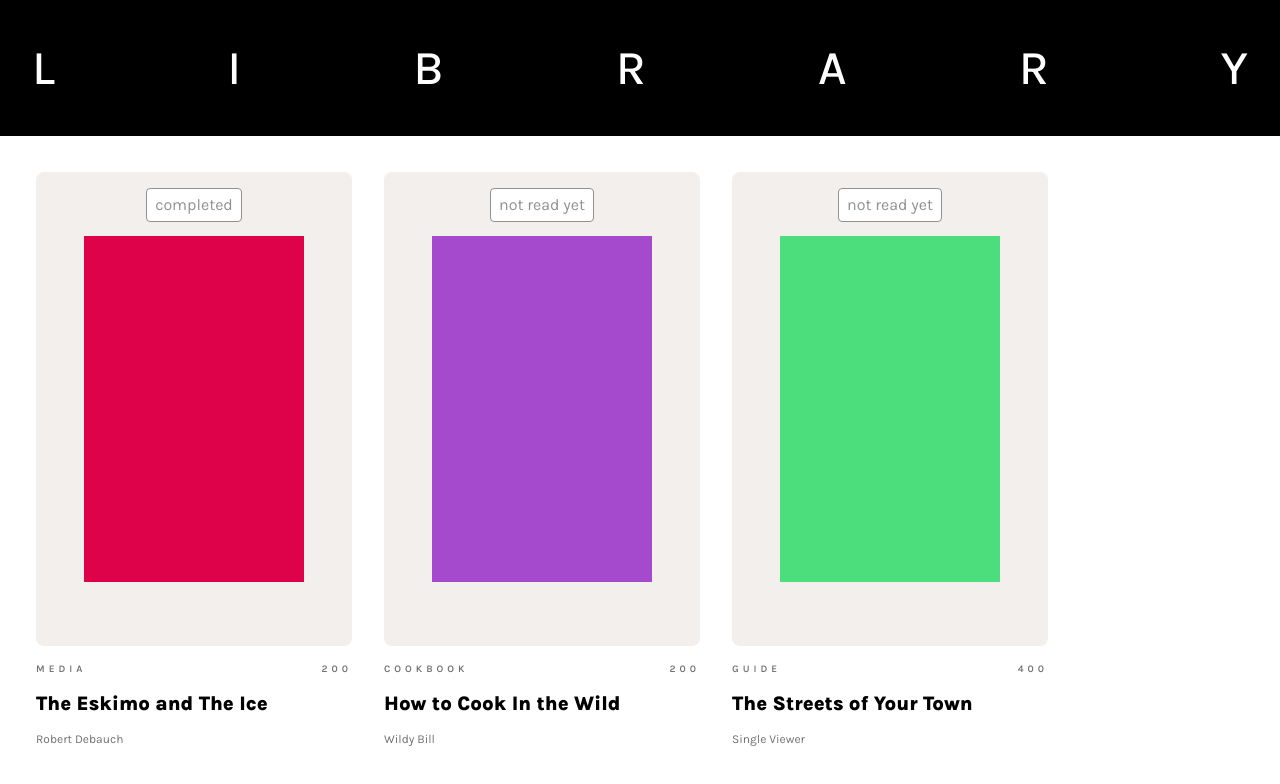
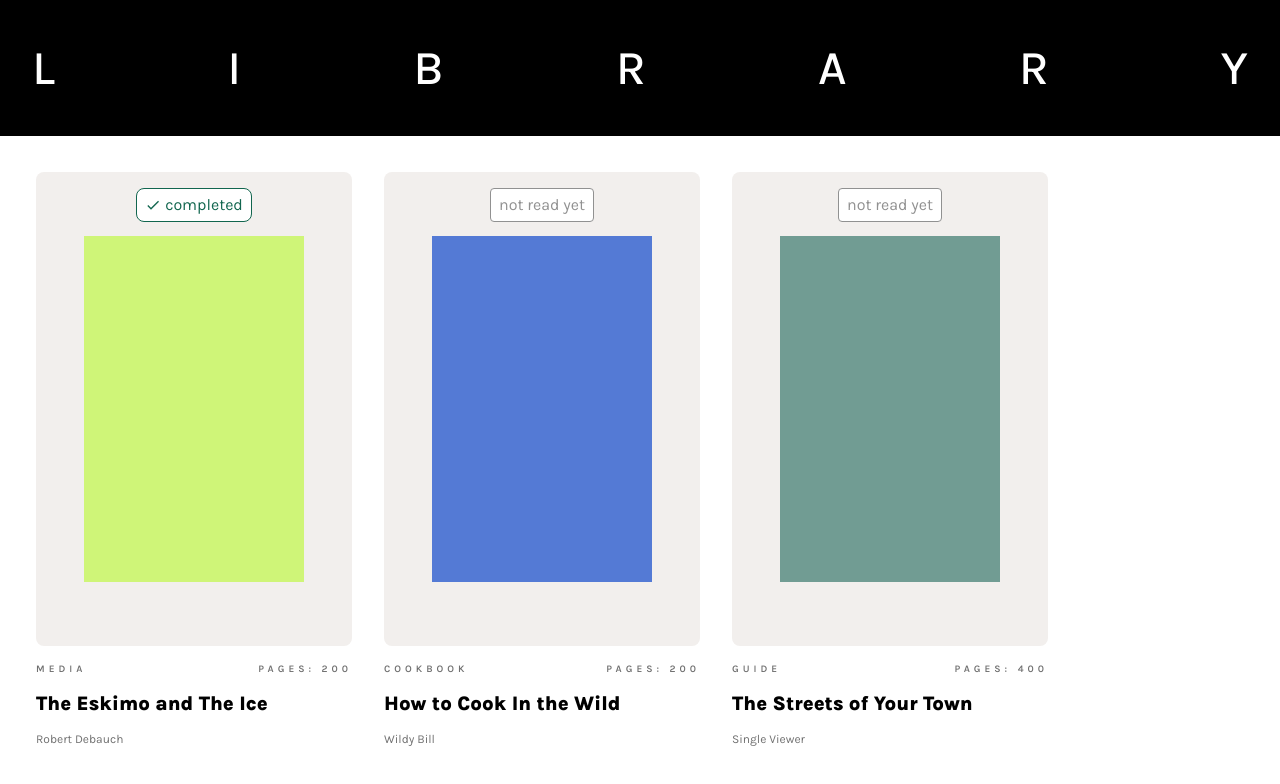
Before and after one commit to robertdebauch/odin-library, a plain HTML site: page index.html in a window 1280 px wide. Drawn offline with Linux system fonts and the light colour scheme.

Commit message:
feat: refactoring of the function to create book

```diff
--- a/script.js
+++ b/script.js
@@ -36,82 +36,60 @@ addBookToLibrary(crypto.randomUUID(), 'guide', 'The Streets of Your Town', 'Sing
 
 /* elements in DOM */
 
-const getAuthorName = function (author) {
-    const author_name = document.createTextNode(author);
-    return author_name;
+const createElement = (element) => {
+    return document.createElement(element);
 }
 
-const getTitleName = function (title) {
-    const title_name = document.createTextNode(title);
-    return title_name;
+const createText = (text) => {
+    return document.createTextNode(text);
 }
 
-const getGenreText = function (genre) {
-    const genre_text = document.createTextNode(genre);
-    return genre_text;
+function createBookEntry() {
+    const bookEntry = createElement('div');
+    bookEntry.classList.add('book-entry');
+    return bookEntry;
 }
 
-const getNumberOfPages = function (pages) {
-    const number_of_pages = document.createTextNode(pages);
-    return number_of_pages;
+const createAuthorElement = (author) => {
+    const authorName = createText(author)
+    const authorElement = createElement('p');
+    authorElement.append(authorName);
+    authorElement.classList.add('book', 'author');
+    return authorElement;
 }
 
-const createAuthorInfo = (authorText) => {
-    const author = document.createElement('p');
-    author.append(getAuthorName(authorText));
-    return author;
+const createTitleElement = (title) => {
+    const titleName = createText(title)
+    const titleElement = createElement('h3');
+    titleElement.append(titleName);
+    titleElement.classList.add('book', 'title');
+    return titleElement;
 }
 
-const createTitleInfo = (titleText) => {
-    const title = document.createElement('h3');
-    title.append(getTitleName(titleText));
-    return title;
+const createGenreElement = (genre) => {
+    const genreName = createText(genre);
+    const genreElement = createElement('div');
+    genreElement.append(genreName);
+    genreElement.classList.add('book', 'genre');
+    return genreElement;
 }
 
-const createGenreInfo = (genreText) => {
-    const genre = document.createElement('div');
-    genre.append(getGenreText(genreText));
-    return genre;
-}
-
-const createPagesInfo = (pagesText) => {
-    const pages = document.createElement('div');
-    pages.append(getNumberOfPages(pagesText));
-    return pages;
-}
-
-const getAuthorElement = (element) => {
-    const author = createAuthorInfo(element)
-    author.classList.add('book', 'author')
-    return author;
-}
-
-const getTitleElement = (element) => {
-    const title = createTitleInfo(element);
-    title.classList.add('book', 'title');
-    return title;
-}
-
-const getGenreElement = (element) => {
-    const genre = createGenreInfo(element)
-    genre.classList.add('book', 'genre')
-    return genre;
-}
-
-const getPagesElement = (element) => {
-    const pages = createPagesInfo(element);
-    pages.classList.add('book', 'pages');
-    return pages;
+const createPagesElement = (pages) => {
+    const numberOfPages = createText(`pages: ${pages}`);
+    const pagesElement = createElement('div');
+    pagesElement.append(numberOfPages);
+    pagesElement.classList.add('book', 'pages');
+    return pagesElement;
 }
 
 const getReadStatus = function (status) {
-    const readStatus = document.createTextNode(status);
+    const readStatus = createText(status);
     return readStatus;
 }
 
 const createReadStatus = (status_text) => {
-    const readStatus = document.createElement('div');
-    readStatus.append(getGenreText(status_text));
+    const readStatus = createElement('div');
+    readStatus.append(getReadStatus(status_text));
     return readStatus;
 }
 
@@ -120,6 +98,7 @@ const getStatusElement = (element) => {
     readStatus.classList.add('readStatus');
     return readStatus;
 }
+
 
 /* just for visual diffenence : random color */
 
@@ -135,48 +114,76 @@ function appendRandomColor(color, element) {
     element.style.backgroundColor = `rgb(${color.r}, ${color.g}, ${color.b})`
 }
 
-/* main function starting here : */
+function createFrame() {
+    const frame = createElement('div');
+    frame.classList.add('frame');
+    return frame;
+}
 
-const bookShelf = document.querySelector(".bookshelf");
-console.log(bookShelf);
-
-function createBook(titleInfo, authorInfo, genreInfo, pagesInfo, statusInfo) {
-
-    const bookEntry = document.createElement('div');
-    bookEntry.classList.add('book-entry');
-
-    bookShelf.append(bookEntry);
-
-    const readStatus = getStatusElement(statusInfo);
-    bookEntry.append(readStatus);
-
-    const frame = document.createElement('div');
-    frame.classList.add('frame');
-    const picture = document.createElement('div');
+function createPicture() {
+    const picture = createElement('div');
     picture.classList.add('picture');
     const cover = generateRandomColor();
     appendRandomColor(cover, picture);
+    return picture;
+}
+
+function createBookInfo() {
+    const bookInfo = createElement('div');
+    bookInfo.classList.add('bookinfo');
+    return bookInfo;
+}
+
+function createPrimaryInfo() {
+    const primaryInfo = createElement('div');
+    primaryInfo.classList.add('primary-info');
+    return primaryInfo;
+}
+
+function createSeecondaryInfo() {
+    const secondaryInfo = createElement('div');
+    secondaryInfo.classList.add('secondary-info');
+    return secondaryInfo;
+}
+
+/* main function here : */
+
+const bookShelf = document.querySelector(".bookshelf");
+
+function createBook(book) {
+
+    console.log(book);
+    const bookEntry = createBookEntry();
+
+
+    const frame = createFrame();
+    const picture = createPicture();
+
+    const bookInfo = createBookInfo();
+
+    const secondaryInfo = createSeecondaryInfo();
+    const primaryInfo = createPrimaryInfo();
+
+    const author = createAuthorElement(book.author);
+    const title = createTitleElement(book.title);
+    const genre = createGenreElement(book.genre);
+    const pages = createPagesElement(book.pages);
+
+    const readStatus = getStatusElement(book.info());
+    if (book.read) {
+        readStatus.classList.add('completed')
+    }
+
+    bookShelf.append(bookEntry);
+    bookEntry.append(readStatus);
 
     frame.append(picture);
     bookEntry.append(frame);
 
-    const bookInfo = document.createElement('div');
-    bookInfo.classList.add('bookinfo');
     bookEntry.append(bookInfo);
-
-    const primaryInfo = document.createElement('div');
-    primaryInfo.classList.add('primary-info');
-
-    const secondaryInfo = document.createElement('div');
-    secondaryInfo.classList.add('secondary-info');
 
     bookInfo.append(primaryInfo);
     bookInfo.insertBefore(secondaryInfo, primaryInfo);
-
-    const author = getAuthorElement(titleInfo);
-    const title = getTitleElement(authorInfo);
-    const genre = getGenreElement(genreInfo);
-    const pages = getPagesElement(pagesInfo);
 
     primaryInfo.append(title);
     primaryInfo.append(author);
@@ -187,7 +194,8 @@ function createBook(titleInfo, authorInfo, genreInfo, pagesInfo, statusInfo) {
 
 function showBooks(array) {
     array.forEach((book) => {
-        createBook(book.author, book.title, book.genre, book.pages, book.info());
+        createBook(book);
+        console.log(Object.getPrototypeOf(book));
     });
 }
 
--- a/style.css
+++ b/style.css
@@ -64,10 +64,51 @@ header p {
     background-color: var(--bg-color);
     color: var(--badge-text-color);
     display: flex;
-    align-self: top;
+    align-self: start;
     justify-self: center;
     top: 1rem;
 }
+
+.completed {
+    --badge-text-color: #12664F;
+    --stroke-color: #12664F;
+    border-radius: .5rem !important;
+}
+
+.completed::before {
+    content: '';
+    display: inline-block;
+    width: 1rem;
+    height: 1rem;
+    margin-top: 4px;
+    margin-right: .25rem;
+    background: #12664F;
+    mask: url('assets/check.svg') no-repeat center !important;
+    -webkit-mask: url('assets/check.svg') no-repeat center !important;
+    mask-size: cover;
+    -webkit-mask-size: cover;
+}
+
+.completed:hover {
+    --bg-color: #12664F;
+    --badge-text-color: #ffffff;
+    background-color: var(--bg-color);
+}
+
+.completed:hover::before {
+    content: '';
+    display: inline-block;
+    width: 1rem;
+    height: 1rem;
+    margin-top: 4px;
+    margin-right: .25rem;
+    background: #ffffff;
+    mask: url('assets/check.svg') no-repeat center !important;
+    -webkit-mask: url('assets/check.svg') no-repeat center !important;
+    mask-size: cover;
+    -webkit-mask-size: cover;
+}
+
 
 .book-entry .frame {
     background-color: var(--frame-color);
```
Also changed, not shown: index.html (+1 -1 lines), assets/check-bold.svg (added), assets/check.svg (added).
